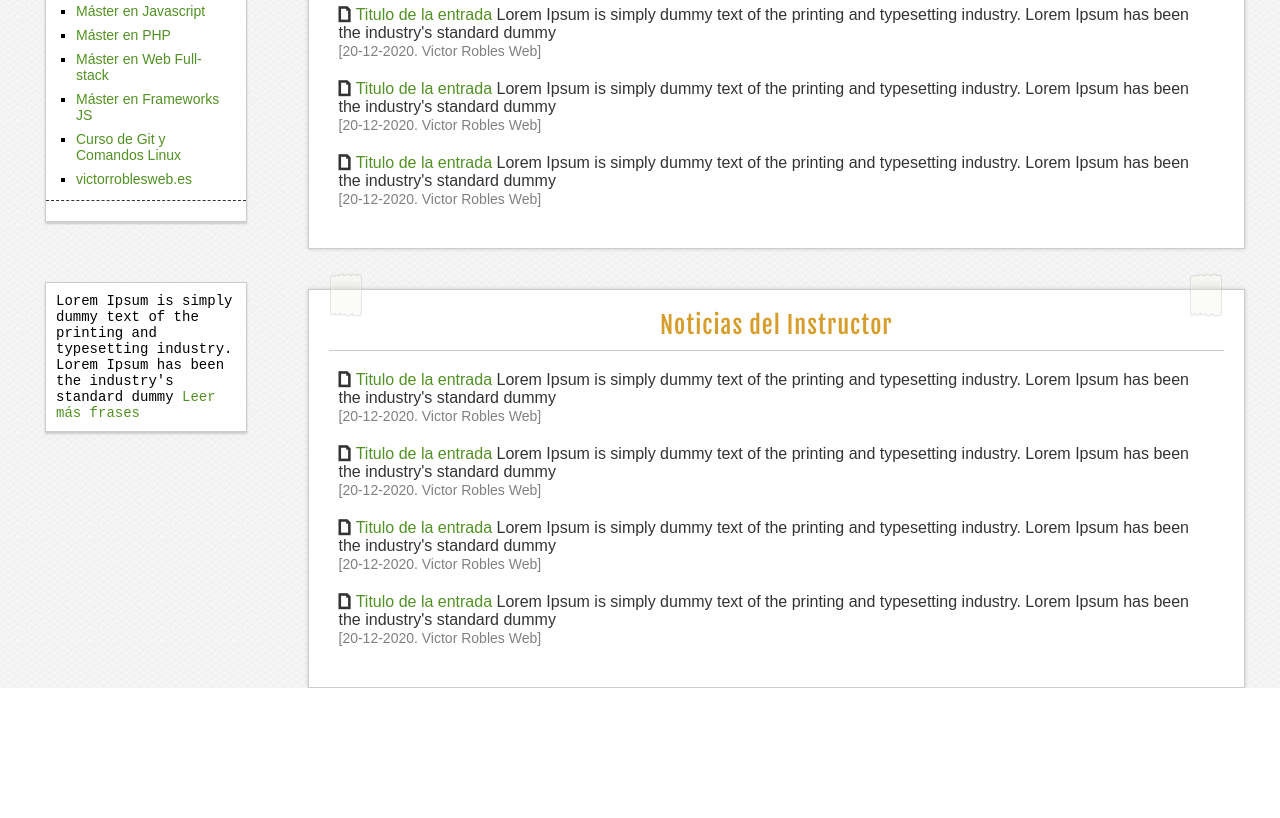
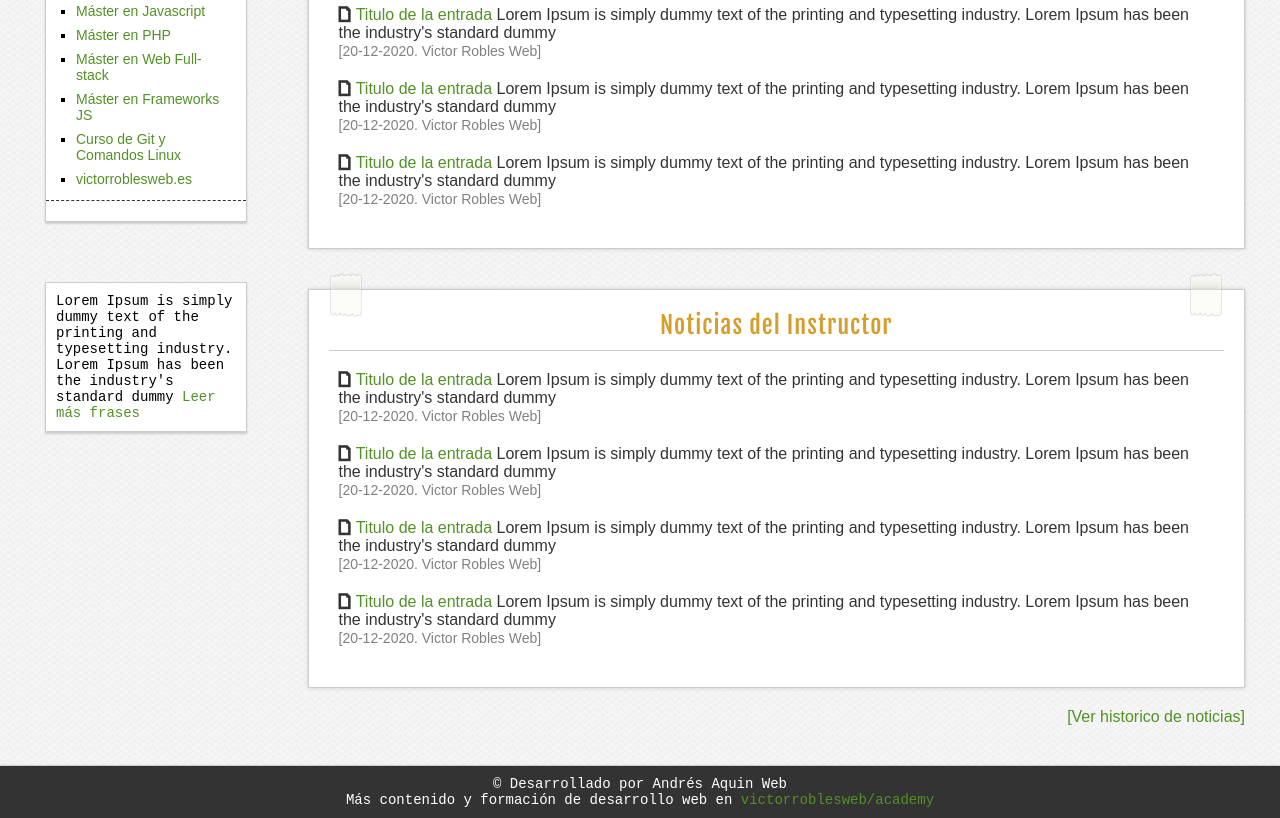
Before and after one commit to Andrus123/maquetacion-1, a plain HTML site: page index.html in a window 1280 px wide. Shown: the part 919-1737 px from the top of the page. Before the commit the page ends 1607 px from the top, so only its background shows below. Drawn offline with Linux system fonts and the light colour scheme.

Commit message:
FOOTER
añadimos footer, cancelamos el float con class clearfix, le añadimos float none y clear both, y añadimos fuente bacjground y todo lo demás. asi terminamos el proyecto

```diff
--- a/css/styles.css
+++ b/css/styles.css
@@ -68,6 +68,11 @@ a:hover{
     float: left;
     margin-right: 5px;
     margin-top: -1px;
+}
+
+.clearfix{
+    float: none;
+    clear: both;
 }
 
 /*FORMULARIOS*/
@@ -240,6 +245,7 @@ button:active{
 
 /*CONTENIDO*/
 #content {
+    font-family: sans-serif,Arial, Helvetica;
     width: 1250px;
     min-height: 1100px;
     margin: 0px auto;
@@ -374,3 +380,27 @@ button:active{
 #sections .sticker2{
     margin-left: 860px;
 }
+
+#history {
+    float: right;
+    margin-top: 20px;
+    font-family: sans-serif;
+    margin-right: 20px;
+}
+
+/*PIE DE PAGINA*/
+
+#footer{
+    width: 100%;
+    margin: 0px auto;
+    text-align: center;
+    margin-top: 40px;
+    background-color: #333333;
+    padding-top: 10px;
+    padding-bottom: 10px;
+    color: white;
+    font-family: 'Courier New', Courier, monospace;
+    font-size: 14px;
+    box-shadow: 0px 0px 2px gray;
+
+}
--- a/index.html
+++ b/index.html
@@ -317,10 +317,19 @@
             industry's standard dummy
             <a href="#">Leer más frases</a>
         </aside>
+        <div class="clearfix"></div>
+        <div id="history">
+            <a href="#">[Ver historico de noticias]</a>
+        </div>
 
     </div>
     <!--Fin del contenido central-->
 
+    <div class="clearfix"></div>
+    <footer id="footer">
+        <p>&copy; Desarrollado por Andrés Aquin Web</p>
+        <p>Más contenido y formación de desarrollo web en <a href="https://victorroblesweb.es/academy">victorroblesweb/academy</a></p>
+    </footer>
 </body>
 
 </html>
```
